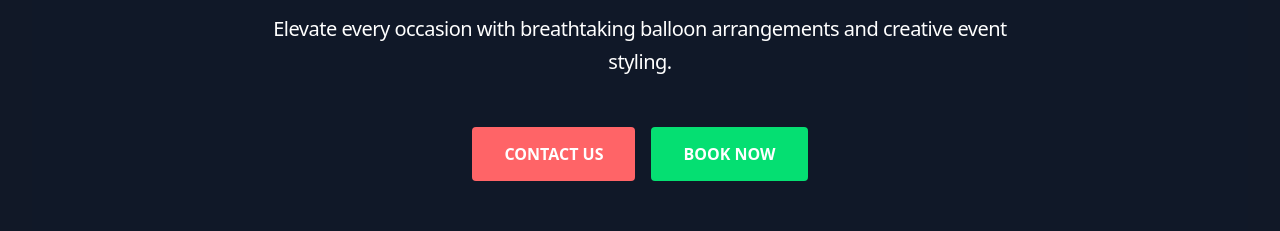
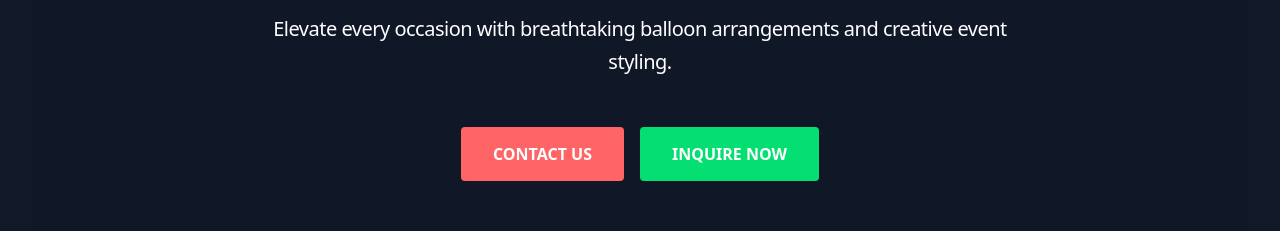
Before and after one commit to kshakya154/Balloon-Twister--, a React (Vite) app: page / in a window 1280 px wide. Shown: the part 880-1111 px from the top of the page. Built offline with nearby package versions, Linux system fonts and the light colour scheme; no server answers.

Commit message:
changing content

```diff
--- a/src/components/Home.jsx
+++ b/src/components/Home.jsx
@@ -30,7 +30,7 @@ function Home() {
               to="/booking"
               class="uppercase rounded-sm bg-green-400 font-bold text-white px-8 py-4 mx-auto hidden md:inline"
             >
-              Book now
+              Inquire now
             </Link>
           </div>
         </div>
```
